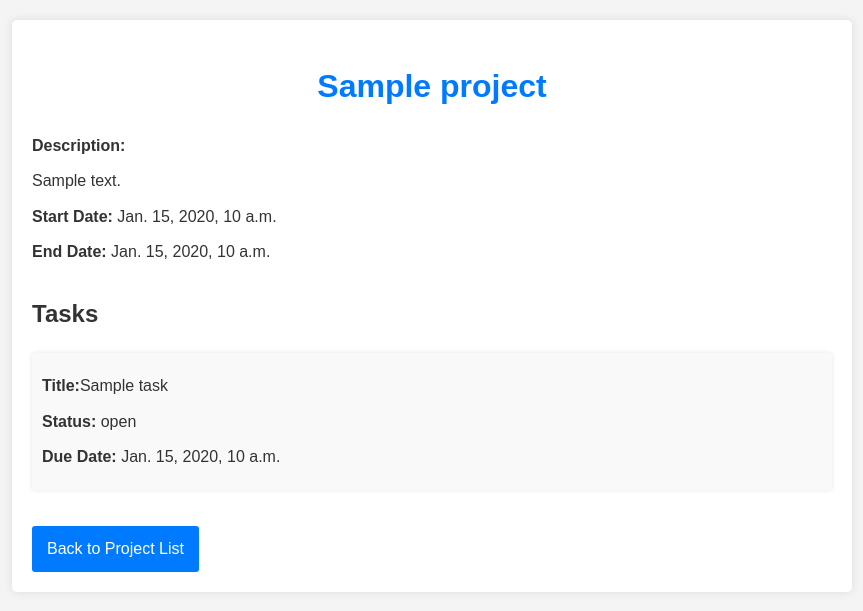
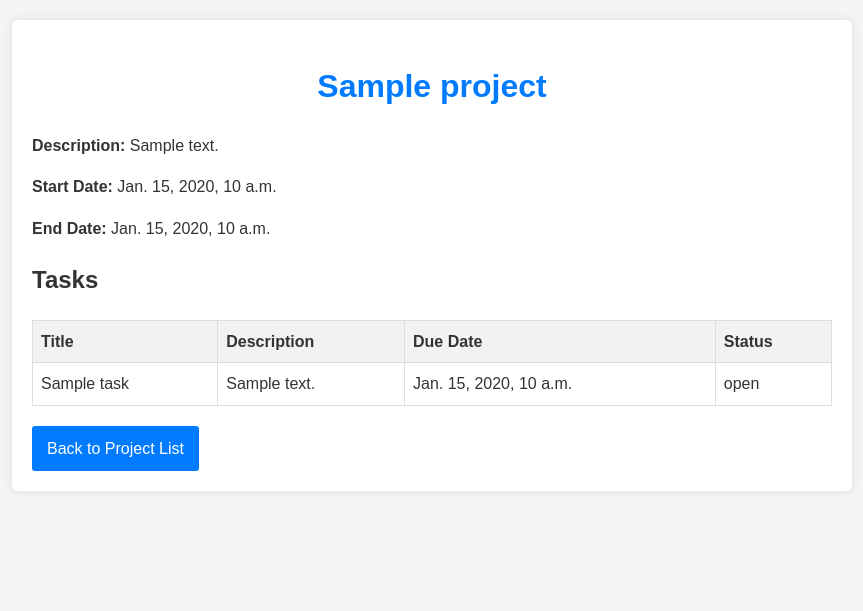
Before and after one commit to burmese-girl/project_management_app, a Django app: template projects/templates/projects/project_detail.html in a window 1280 px wide. Shown: the top 611 px of the page, without its empty margins (208-1071 px from the left). Run offline with Django 5.2, Linux system fonts and the light colour scheme; the template is opened without the code that fills it: most values are stand-ins (such as "Sample title", 1, 10 or a date in 2020); parts of the project's set-up code (start-up, migrations or seed data) failed here and were passed over.

Commit message:
update table view for task

```diff
--- a/projects/static/css/project_detail.css
+++ b/projects/static/css/project_detail.css
@@ -1,6 +1,6 @@
 /* static/css/style.css */
 
-/* General Styles */
+/* General Styles (same as before) */
 body {
     font-family: Arial, sans-serif;
     background-color: #f4f4f4;
@@ -19,43 +19,43 @@ body {
     box-shadow: 0 0 10px rgba(0, 0, 0, 0.1);
 }
 
-/* Heading Styles */
 h1 {
     text-align: center;
     color: #007bff;
     margin-bottom: 20px;
 }
 
-/* Paragraph Styles */
-p {
-    margin: 10px 0;
-    font-size: 16px;
+/* Table Styles */
+.task-table {
+    width: 100%;
+    border-collapse: collapse;
+    margin-top: 20px;
 }
 
-p strong {
+.task-table th, .task-table td {
+    border: 1px solid #ddd;
+    padding: 8px;
+    text-align: left;
+}
+
+.task-table th {
+    background-color: #f2f2f2;
     font-weight: bold;
 }
 
-/* Task List Styles */
-h2 {
-    margin-top: 30px;
-    color: #333;
+.task-table tr:nth-child(even) {
+    background-color: #f9f9f9;
 }
 
-ul {
-    list-style-type: none;
-    padding: 0;
+.task-table tr:hover {
+    background-color: #f1f1f1;
 }
 
-ul li {
-    background-color: #f9f9f9;
-    margin: 10px 0;
-    padding: 10px;
-    border-radius: 3px;
-    box-shadow: 0 0 5px rgba(0, 0, 0, 0.1);
+.task-table td {
+    vertical-align: top;
 }
 
-/* Link Styles */
+/* Link Styles (same as before) */
 a {
     display: inline-block;
     margin-top: 20px;
--- a/projects/templates/projects/project_detail.html
+++ b/projects/templates/projects/project_detail.html
@@ -13,24 +13,35 @@
     <div class="container">
         <h1>{{ project.name }}</h1>
 
-        <p><strong>Description:</strong></p>
-        <p>{{ project.description }}</p>
-
+        <p><strong>Description:</strong> {{ project.description }}</p>
         <p><strong>Start Date:</strong> {{ project.start_date }}</p>
         <p><strong>End Date:</strong> {{ project.end_date }}</p>
 
         <h2>Tasks</h2>
-        <ul>
-            {% for task in tasks.all %}
-                <li>
-                    <p><strong>Title:</strong>{{ task.title }}</p>
-                    <p><strong>Status:</strong> {{ task.status }}</p>
-                    <p><strong>Due Date:</strong> {{ task.due_date }}</p>
-                </li>
-            {% empty %}
-                <li>No tasks available for this project.</li>
-            {% endfor %}
-        </ul>
+        <table class="task-table">
+            <thead>
+                <tr>
+                    <th>Title</th>
+                    <th>Description</th>
+                    <th>Due Date</th>
+                    <th>Status</th>
+                </tr>
+            </thead>
+            <tbody>
+                {% for task in tasks %}
+                    <tr>
+                        <td>{{ task.title }}</td>
+                        <td>{{ task.description }}</td>
+                        <td>{{ task.due_date }}</td>
+                        <td>{{ task.status }}</td>
+                    </tr>
+                {% empty %}
+                    <tr>
+                        <td colspan="4">No tasks available for this project.</td>
+                    </tr>
+                {% endfor %}
+            </tbody>
+        </table>
 
         <a href="{% url 'project_list' %}">Back to Project List</a>
     </div>
```
